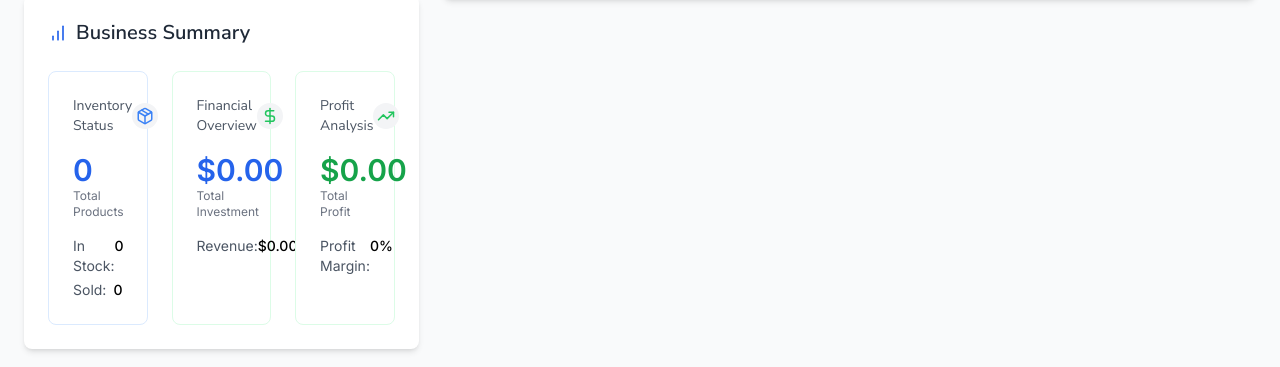
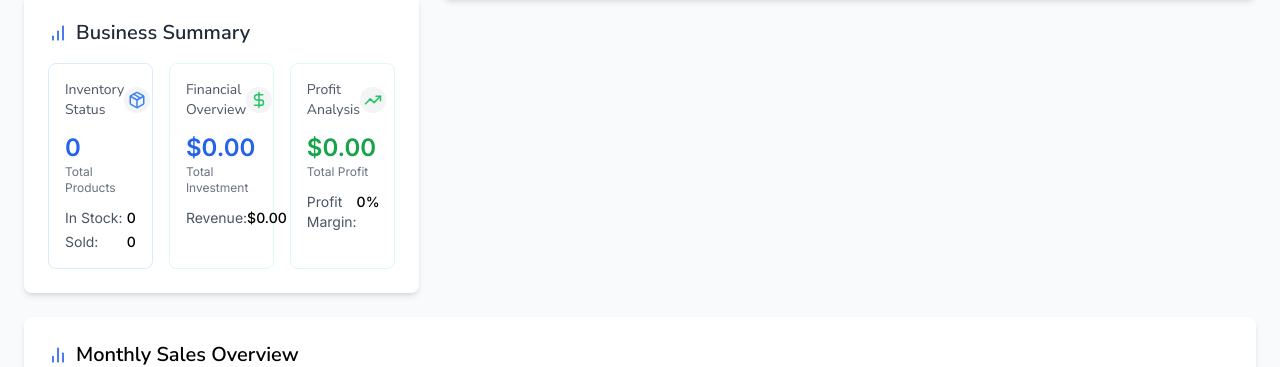
Before and after one commit to Abdul-Ahadexpo/-Product-Management, a React (Vite) app: page / in a window 1280 px wide. Shown: the part 481-848 px from the top of the page. Built offline with nearby package versions, Linux system fonts and the light colour scheme; no server answers; the database is empty.

Commit message:
Update SummaryStats.tsx

```diff
--- a/src/components/Summary/SummaryStats.tsx
+++ b/src/components/Summary/SummaryStats.tsx
@@ -47,12 +47,12 @@ const SummaryStats: React.FC = () => {
 
   return (
     <div className="bg-white rounded-lg shadow-md p-6 mb-6">
-      <h2 className="text-xl font-semibold mb-6 text-gray-800 flex items-center">
+      <h2 className="text-xl font-semibold mb-4 text-gray-800 flex items-center">
         <BarChart size={20} className="mr-2 text-blue-600" />
         Business Summary
       </h2>
 
-      <div className="grid grid-cols-1 sm:grid-cols-2 xl:grid-cols-3 gap-6">
+      <div className="grid grid-cols-1 sm:grid-cols-2 lg:grid-cols-3 gap-4">
         <SummaryCard
           title="Inventory Status"
           icon={<Package size={18} className="text-blue-500" />}
@@ -88,7 +88,7 @@ const SummaryStats: React.FC = () => {
             {
               label: 'Profit Margin',
               value: summary.totalRevenue > 0
-                ? `${((summary.totalProfit / summary.totalRevenue) * 100).toFixed(1)}%`
+                ? `{((summary.totalProfit / summary.totalRevenue) * 100).toFixed(1)}%TK`
                 : '0%'
             }
           ]}
@@ -120,16 +120,16 @@ const SummaryCard: React.FC<SummaryCardProps> = ({
   accentColor = "text-blue-600"
 }) => {
   return (
-    <div className={`bg-white rounded-lg border p-6 transition-all duration-300 hover:shadow-md min-h-[180px] ${className}`}>
-      <div className="flex justify-between items-center mb-4">
+    <div className={`bg-white rounded-lg border p-4 transition-all duration-300 hover:shadow-md ${className}`}>
+      <div className="flex justify-between items-center mb-3">
         <h3 className="text-sm font-medium text-gray-600">{title}</h3>
         <div className="rounded-full bg-gray-100 p-1">
           {icon}
         </div>
       </div>
 
-      <div className="mb-4">
-        <p className={`text-3xl font-bold ${accentColor}`}>{mainValue}</p>
+      <div className="mb-3">
+        <p className={`text-2xl font-bold ${accentColor}`}>{mainValue}</p>
         <p className="text-xs text-gray-500">{mainLabel}</p>
       </div>
 
```
